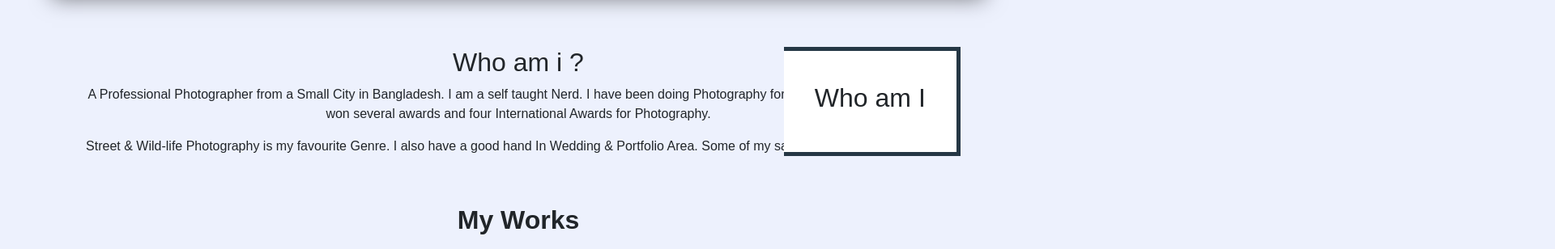
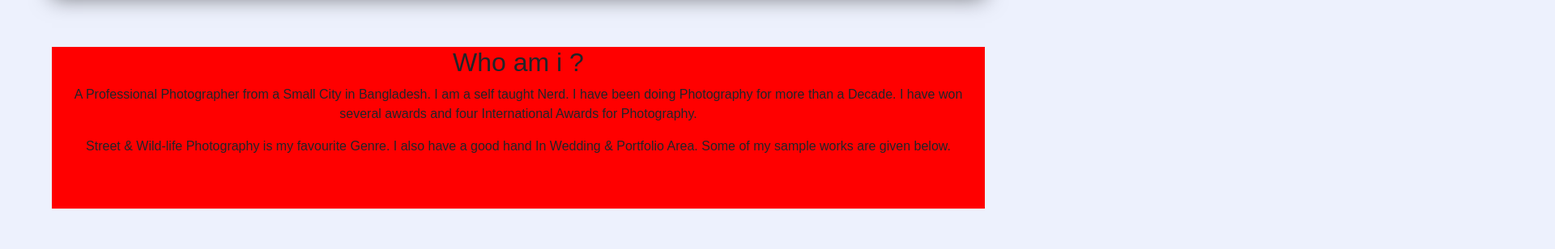
Before and after one commit to rasel-gannicus/Photographer-Website-Portfolio---E-commerce--with-React, a React (Create React App) app: page / in a window 1280 px wide. Shown: the part 717-1025 px from the top of the page at 81% size, 1920 px wide, since content can reach past the window. Built offline with nearby package versions, Linux system fonts and the light colour scheme.

Commit message:
working on about me

```diff
--- a/src/Pages/About/About.css
+++ b/src/Pages/About/About.css
@@ -2,10 +2,13 @@
 
 .about-div{
     margin: 60px 0;
+    width: 90%;
 }
 
 .first-part{
     position: relative;
+    background: red;
+    height: 200px;
 }
 
 .second-part-left{
@@ -19,6 +22,11 @@
     justify-content: center;
     align-items: center;
     transition: all 0.5s ease;
+    border-top: 5px solid #253745;
+    border-bottom: 5px solid #253745;
+    border-left: 5px solid #253745;
+    box-shadow: 0 10px 15px rgba(0,0,0,0.5);
+    padding: 10px 15px;
 }
 .second-part-right{
     position: absolute;
@@ -34,6 +42,8 @@
     border-top: 5px solid #253745;
     border-bottom: 5px solid #253745;
     border-right: 5px solid #253745;
+    box-shadow: 0 10px 15px rgba(0,0,0,0.5);
+    padding: 10px 15px;
 }
 .second-part-right.active{
     right: 0;
--- a/src/Pages/About/About.js
+++ b/src/Pages/About/About.js
@@ -23,17 +23,20 @@ const About = () => {
         secondPartRight.classList.remove('active');
     }
     return (
-        <div className='container about-div'>
-            <div onMouseEnter={showAbout} onMouseLeave={hideAbout} className="container mx-auto">
+        <div className=' about-div mx-auto'>
+            <div onMouseEnter={showAbout} onMouseLeave={hideAbout} className=" mx-auto">
                 <div className="first-part">
                     <h2>Who am i ?</h2>
                     <p>A Professional Photographer from a Small City in Bangladesh. I am a self taught Nerd. I have been doing Photography for more than a Decade. I have won several awards and four International Awards for Photography. </p>
                     <p>Street & Wild-life Photography is my favourite Genre. I also have a good hand In Wedding & Portfolio Area. Some of my sample works are given below.  </p>
                     <div className="second-part">
-                        <div className="second-part-left">
-                            <h2>Who am I</h2>
+                        <div className="second-part-left ">
+                            <p>A Professional Photographer from a Small City in Bangladesh. I am a self taught Nerd. I have been doing Photography for more than a Decade. I have won several awards and four International Awards for Photography.
+                                <br />
+                                Street & Wild-life Photography is my favourite Genre. I also have a good hand In Wedding & Portfolio Area. Some of my sample works are given below.
+                            </p>
                         </div>
-                        <div className="second-part-right active">
+                        <div className="second-part-right ">
                             <h2>Who am I</h2>
                         </div>
                     </div>
```
